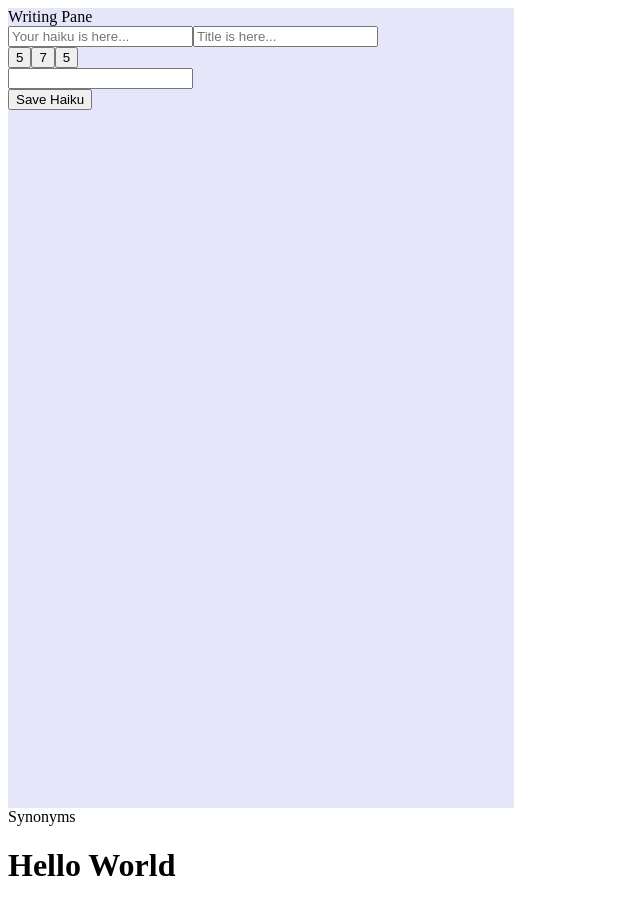
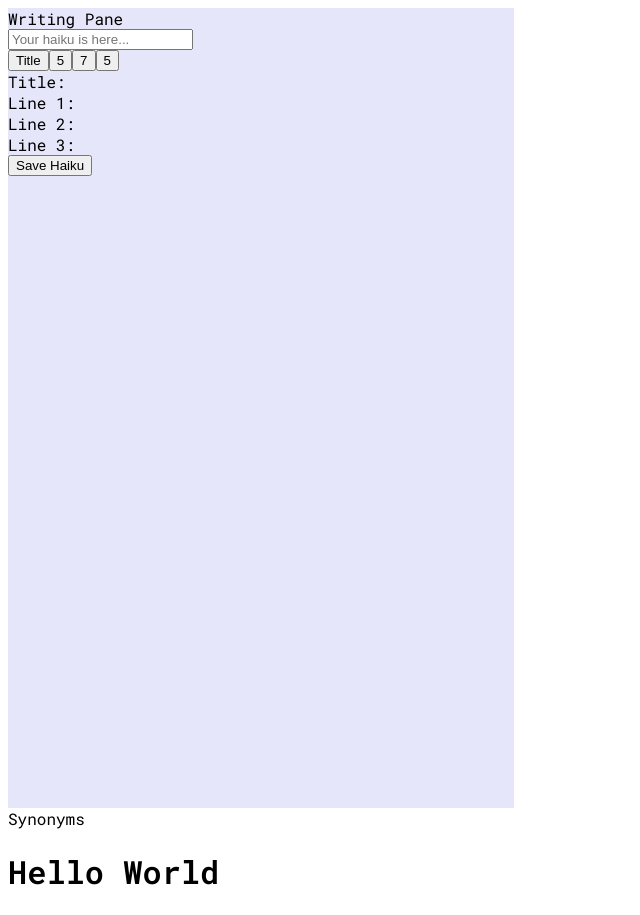
Before and after one commit to TeamCharizardzEye/haiku-assistant, a React app: page / in a window 1280 px wide. Shown: the whole page, without its empty margins (0-640 px from the left). Built offline with nearby package versions, Linux system fonts and the light colour scheme.

Commit message:
added redux

```diff
--- a/client/components/PoemLineDisplay.jsx
+++ b/client/components/PoemLineDisplay.jsx
@@ -1,7 +1,55 @@
-import React, { Component } from 'react';
+import React from 'react';
+import { useSelector, useDispatch } from 'react-redux';
+import { retrieveSynonymsActionCreator, retrieveRhymesActionCreator } from '../actions/actions.js'
 
 function PoemLineDisplay() {
-  return <div className="App"></div>;
+  const textLine1 = useSelector((state) => state.haikus.textLine1);
+  const textLine2 = useSelector((state) => state.haikus.textLine2);
+  const textLine3 = useSelector((state) => state.haikus.textLine3);
+  const title = useSelector((state) => state.haikus.title);
+
+  const dispatch = useDispatch();
+
+  const createButtons = (inputArr) => {
+    return inputArr.map((word, idx) => {
+      return <button key={word.concat(idx)} value={word} onClick={(e) => fetchRhymes(e.target.value)}>{word}</button>
+    });
+  }
+
+  const fetchRhymes = (word) => {
+    // Make a get request to the server encoding word to the key "word"
+    let response;
+    const rhymeStrings = [];
+    fetch("dict", {
+      method: "POST",
+      body: JSON.stringify({
+        'word': word
+      }),
+      headers: { "Content-Type": "application/json" },
+    })
+      .then(data => data.json())
+      .then(data => {
+        console.log(data);
+        response = data;
+        return response;
+      }).then(response => {
+        response.rhymes.forEach(element => {
+          rhymeStrings.push(element.word);
+        });
+        console.log(rhymeStrings);
+        dispatch(retrieveRhymesActionCreator(rhymeStrings));
+        dispatch(retrieveSynonymsActionCreator(response.synonyms));
+      });
+  }
+
+  return (
+    <div className="poemLineDisplay">
+      <div className="title">Title: {createButtons(title)}</div>
+      <div className="line1">Line 1: {createButtons(textLine1)}</div>
+      <div className="line2">Line 2: {createButtons(textLine2)}</div>
+      <div className="line3">Line 3: {createButtons(textLine3)}</div>
+    </div>
+  );
 }
 
 export default PoemLineDisplay;
--- a/client/containers/HaikuContainer.jsx
+++ b/client/containers/HaikuContainer.jsx
@@ -1,4 +1,8 @@
 import React, { useState, useEffect } from 'react';
+import { useSelector, useDispatch } from 'react-redux';
+import { updateTextActionCreator } from '../actions/actions.js';
+// import WritingPane from '../components/WritingPane.jsx';
+import PoemLineDisplay from '../components/PoemLineDisplay.jsx';
 
 // const dataObj = {
 //   "_id": "6153ae6ec2eed9ce28d1f72f",
@@ -36,47 +40,32 @@ import React, { useState, useEffect } from 'react';
 const WritingPane = ({
   handleChange
  }) => {
-  const [textLine, setTextLine] = useState('');
-  const [textLine1, setTextLine1] = useState([]);
-  const [textLine2, setTextLine2] = useState([]);
-  const [textLine3, setTextLine3] = useState([]);
-  const textLineInput = document.getElementsByName("writing-pane-field").value
+  const textLine1 = useSelector((state) => state.haikus.textLine1);
+  const textLine2 = useSelector((state) => state.haikus.textLine2);
+  const textLine3 = useSelector((state) => state.haikus.textLine3);
+  const title = useSelector((state) => state.haikus.title);
+
+  const dispatch = useDispatch();
+
+  let textLineInput = '';
 
   const handleTextLine = (e) => {
-    const wordArr = textLine.split(' ')
-    if (e.target.name === "textline-1") {
-
-      console.log(wordArr, 'wordArr ')
-      setTextLine1([...wordArr])
-      console.log(textLine1, '1')
-        console.log(textLineInput, 'input')
-        console.log(textLineInput, "textline-1")
-
-    } else if (e.target.name === "textline-2") {
-      console.log(e.target.value, "textline-2")
-    } else if (e.target.name === "textline-3") {
-      console.log(e.target.value)
-    }
+    const wordArr = textLineInput.split(' ');
+    dispatch(updateTextActionCreator(e.target.name, wordArr));
+    document.getElementsByName("writing-pane-field")[0].value = '';
   }
 
   return (
     <div>
       <div>Writing Pane</div>
-        <input name="writing-pane-field" type="text" placeholder="Your haiku is here..." onChange={e => setTextLine(e.target.value)}/>
-        <input name="title" type="text" placeholder="Title is here..." onChange={handleChange}/>
+        <input name="writing-pane-field" type="text" placeholder="Your haiku is here..." onChange={e => textLineInput = e.target.value}/>
+        {/* <input name="title" type="text" placeholder="Title is here..." onChange={handleChange}/> */}
       <div className="haiku-btn-wrap">
-        <button name="textline-1" onClick={handleTextLine}>5</button>
-        <button name="textline-2" onClick={handleTextLine}>7</button>
-        <button name="textline-3" onClick={handleTextLine}>5</button>
+        <button name="title" onClick={handleTextLine}>Title</button>
+        <button name="textLine1" onClick={handleTextLine}>5</button>
+        <button name="textLine2" onClick={handleTextLine}>7</button>
+        <button name="textLine3" onClick={handleTextLine}>5</button>
       </div>
-    </div>
-  )
-}
-
-const PoemLineDisplay = () => {
-  return (
-    <div>
-      <input type="text" />
     </div>
   )
 }
@@ -99,14 +88,9 @@ const HaikuContainer = () => {
 
   return (
     <div className="haiku-container">
-      <WritingPane
-        handleChange={handleChange}
-      />
-      <PoemLineDisplay
-      />
-      <SaveButton
-        handleSave={handleSave}
-      />
+      <WritingPane />
+      <PoemLineDisplay />
+      <SaveButton />
     </div>
   )
 }
--- a/client/index.html
+++ b/client/index.html
@@ -1,6 +1,9 @@
 <html>
 <head>
     <meta charset="UTF-8">
+    <link rel="preconnect" href="https://fonts.googleapis.com">
+    <link rel="preconnect" href="https://fonts.gstatic.com" crossorigin>
+    <link href="https://fonts.googleapis.com/css2?family=Roboto+Mono:wght@400;600&display=swap" rel="stylesheet">
     <title>Haiku Assistant</title>
 </head>
 <body>
--- a/client/reducers/haikuReducer.js
+++ b/client/reducers/haikuReducer.js
@@ -1,7 +1,7 @@
 import * as types from '../constants/actionTypes';
 
 const initialState = {
-  title: '',
+  title: [],
   textLine1: [],
   textLine2: [],
   textLine3: [],
--- a/client/styles.css
+++ b/client/styles.css
@@ -1,3 +1,7 @@
+body {
+  font-family: 'Roboto Mono', monospace;
+}
+
 .haiku-container {
   background-color: lavender;
   width: 40%;
--- a/package.json
+++ b/package.json
@@ -36,6 +36,7 @@
   },
   "devDependencies": {
     "@babel/core": "^7.15.5",
+    "@babel/plugin-transform-runtime": "^7.15.0",
     "@babel/preset-env": "^7.15.6",
     "@babel/preset-react": "^7.14.5",
     "babel-loader": "^8.2.2",
```
Also changed, not shown: client/actions/actions.js (+0 -18 lines), client/components/WritingPane.jsx (+36 -5 lines), 3 other files (tests, documents, lock files or other folders).
